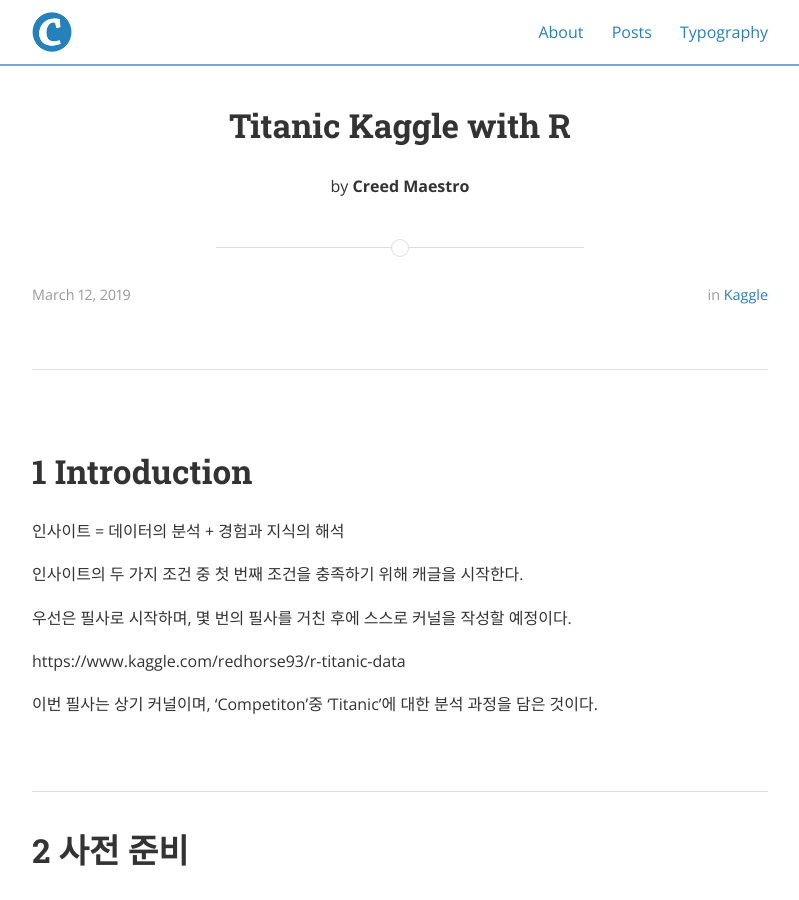
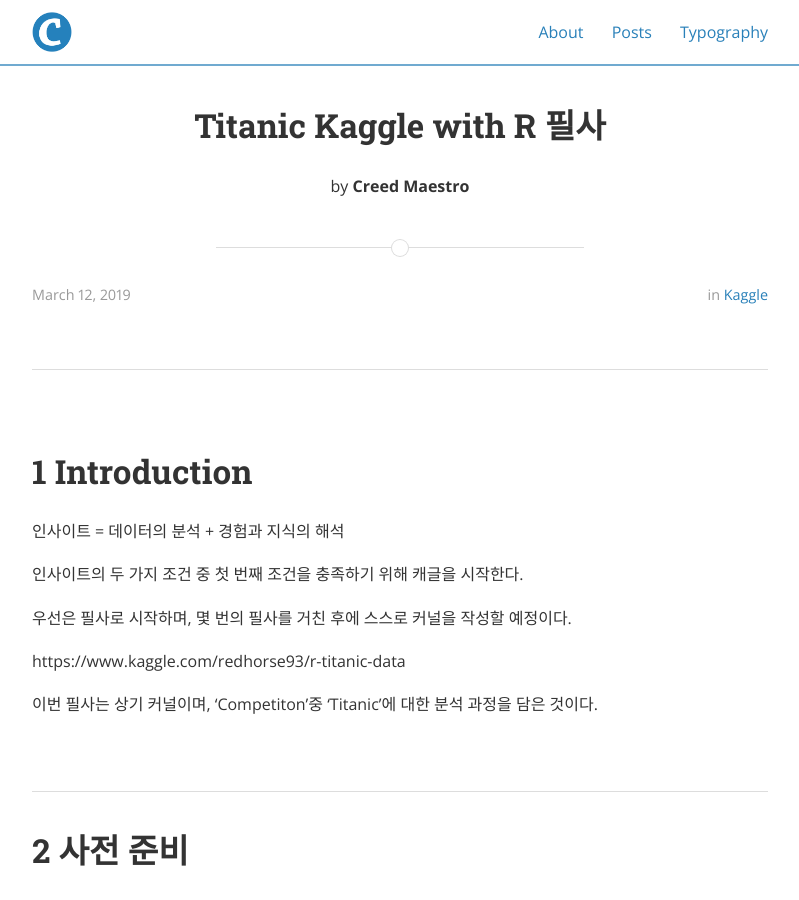
Before and after one commit to CreedMaestro/CreedMaestro.github.io, a Jekyll site: the page built from _posts/2019-03-14-Titanic_Kaggle_필사.md, in a window 1280 px wide and 900 px high. Shown: the whole window, without its empty margins (240-1039 px from the left). Built offline with Jekyll 4.4.1, drawn with Linux system fonts in a browser that asks for light colours; nearby versions of some CDN libraries; comment, search, counter and statistics services are not loaded; some of the changed text lies outside the part shown.

Commit message:
tags changed

```diff
--- a/_posts/2019-03-14-Titanic_Kaggle_필사.md
+++ b/_posts/2019-03-14-Titanic_Kaggle_필사.md
@@ -1,9 +1,9 @@
 ---
-title: "Titanic Kaggle with R"
+title: "Titanic Kaggle with R 필사"
 author: "Creed Maestro"
 date: "2019/03/12"
 categories: Kaggle
-tags: Kaggle
+tags: Kaggle, R, 타이타닉, 캐글
 layout: post
 output:
   md_document:
```
Also changed, not shown: _draft/2019-04-04-test.markdown (renamed from _posts/2019-04-04-test.markdown).
